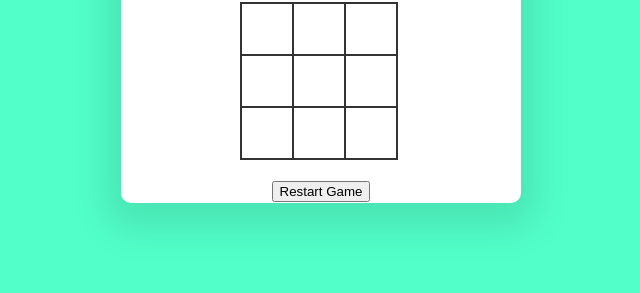
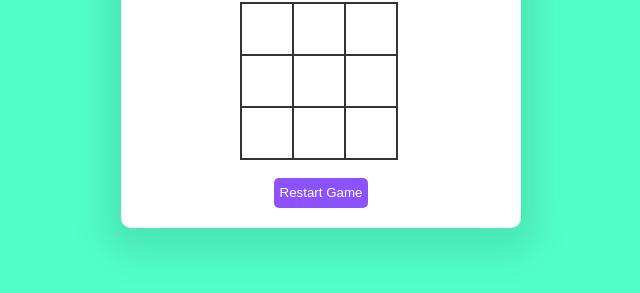
Before and after one commit to Kalpani1234/PRODIGY_WD_03, a plain HTML site: page index.html in a window 1280 px wide. Shown: the part 147-440 px from the top of the page, without its empty margins (319-959 px from the left). Drawn offline with Linux system fonts and the light colour scheme.

Commit message:
change button colors and positions

```diff
--- a/style.css
+++ b/style.css
@@ -34,3 +34,17 @@ section {
     line-height: 50px;
     font-size: 20px;
 }
+
+button {
+    margin-bottom: 20px;
+    height: 30px;
+    border: none;
+    border-radius: 5px;
+    color: #fff;
+    background-color: #8c52ff;
+    cursor: pointer;
+}
+button:hover {
+    transition: 0.25s;
+    background-color: #c1a2fe;
+}
```
